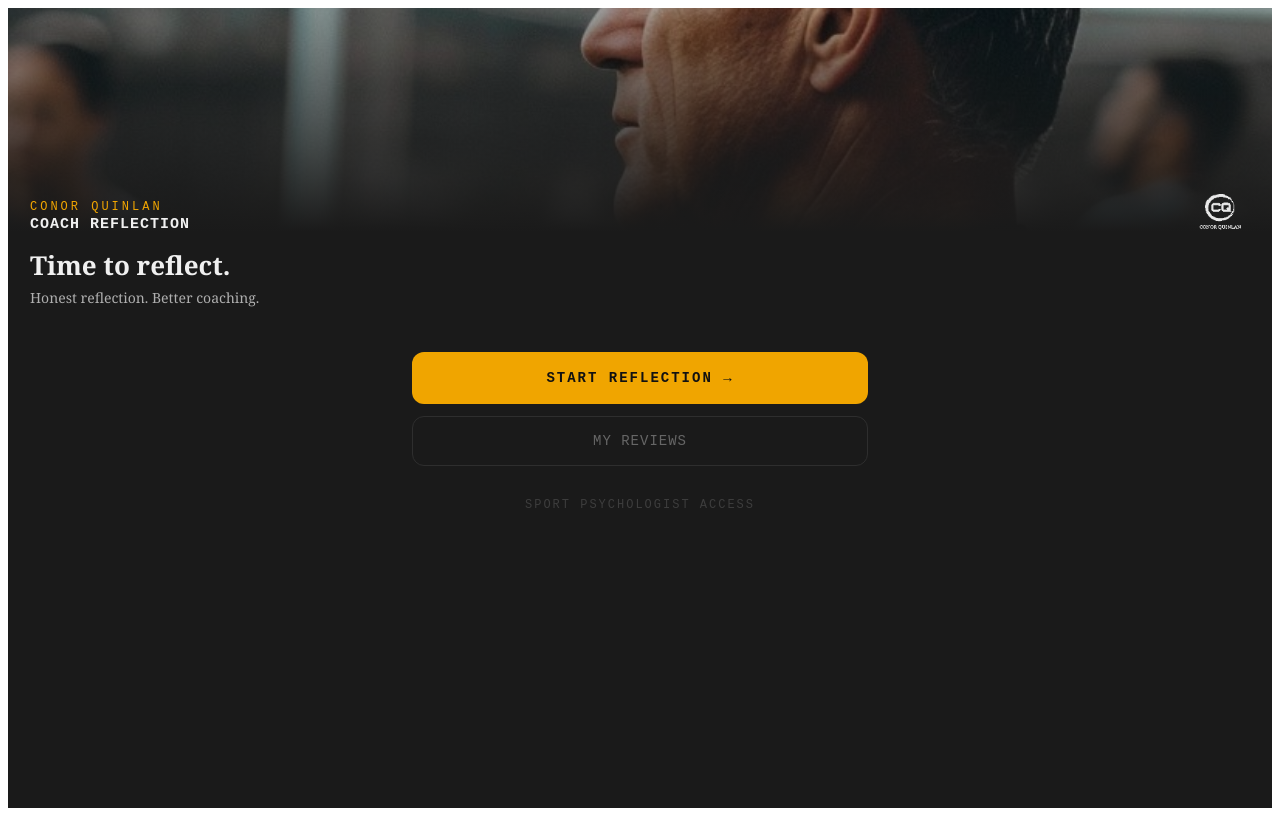
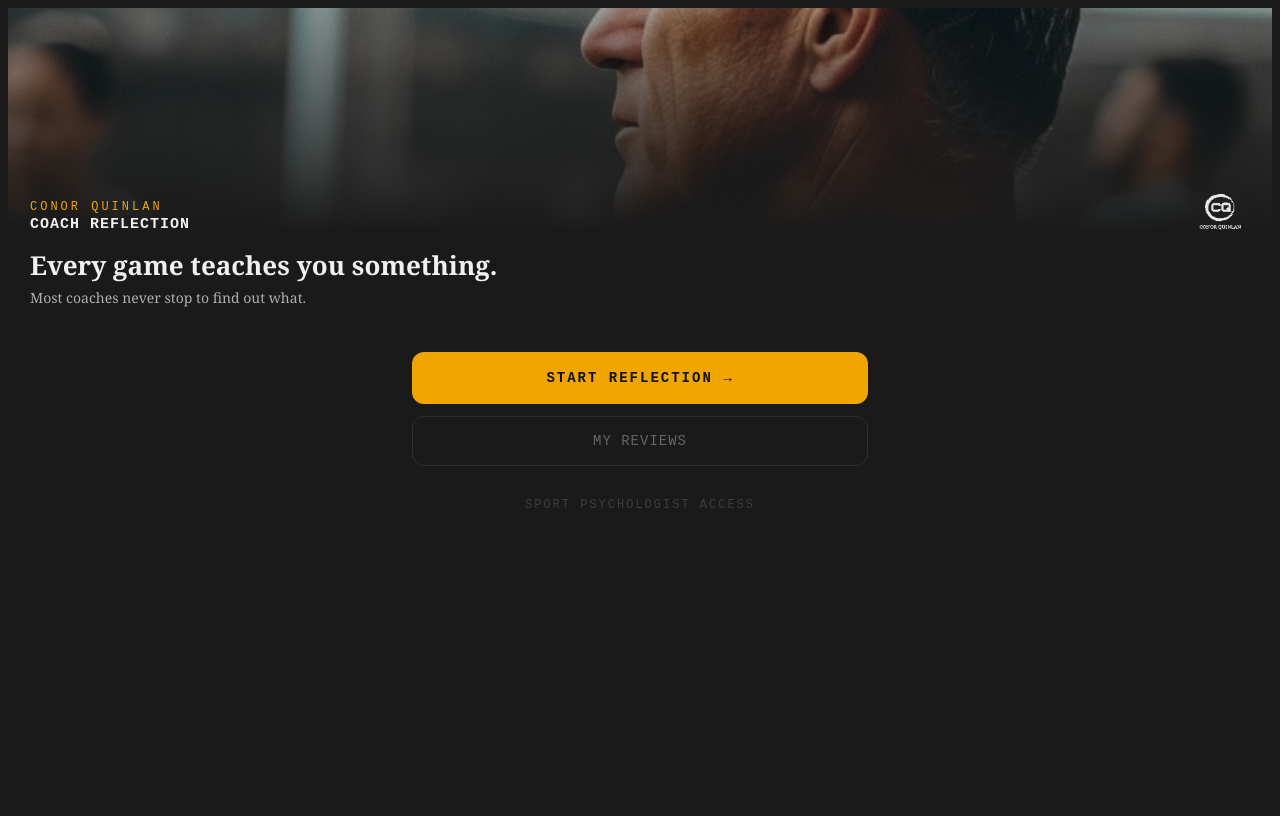
Before and after one commit to Quinlan85/coach-reflect-2026, a Next.js app: page / in a window 1280 px wide. Built offline with nearby package versions, Linux system fonts and the light colour scheme.

Commit message:
Update intro copy and tighten home screen layout
- Replace heading/subheading with new copy
- Remove minHeight:100vh and flex:1 from home screen so page ends after buttons
- Override body background to #1A1A1A to eliminate bottom seam/border

Co-Authored-By: Claude Sonnet 4.6 <noreply@anthropic.com>

```diff
--- a/app/page.jsx
+++ b/app/page.jsx
@@ -332,9 +332,9 @@ export default function App() {
   if (screen === "sp") return <div style={{ minHeight:"100vh", background:"#1A1A1A" }}><style>{`* { box-sizing: border-box; }`}</style><Header /><SPDashboard onBack={() => setScreen("home")} /></div>;
 
   if (screen === "home") return (
-    <div style={{ minHeight:"100vh", background:"#1A1A1A", display:"flex", flexDirection:"column" }}>
-      <style>{`* { box-sizing: border-box; -webkit-overflow-scrolling: touch; } body { overflow-y: auto !important; } button:active { opacity: 0.8; }`}</style>
-      <div style={{ position:"relative", width:"100%", height:320, overflow:"hidden", flexShrink:0 }}>
+    <div style={{ background:"#1A1A1A" }}>
+      <style>{`* { box-sizing: border-box; -webkit-overflow-scrolling: touch; } body { overflow-y: auto !important; background: #1A1A1A; } button:active { opacity: 0.8; }`}</style>
+      <div style={{ position:"relative", width:"100%", height:320, overflow:"hidden" }}>
         <img src="/hero.jpg" alt="" style={{ width:"100%", height:"100%", objectFit:"cover", objectPosition:"center 40%", display:"block" }} />
         <div style={{ position:"absolute", inset:0, background:"linear-gradient(to bottom, rgba(0,0,0,0.35) 0%, #1A1A1A 70%)" }} />
         <div style={{ position:"absolute", bottom:0, left:0, right:0, padding:"0 22px 20px", zIndex:2 }}>
@@ -345,11 +345,11 @@ export default function App() {
             </div>
             <img src={CQ_LOGO} alt="CQ" style={{ height:44, width:"auto", opacity:0.9 }} />
           </div>
-          <div style={{ color:"#F0F0F0", fontFamily:"Georgia, serif", fontWeight:"bold", fontSize:26, marginBottom:4 }}>Time to reflect.</div>
-          <div style={{ color:"rgba(255,255,255,0.65)", fontSize:14, fontFamily:"Georgia, serif", lineHeight:1.5 }}>Honest reflection. Better coaching.</div>
+          <div style={{ color:"#F0F0F0", fontFamily:"Georgia, serif", fontWeight:"bold", fontSize:26, marginBottom:4 }}>Every game teaches you something.</div>
+          <div style={{ color:"rgba(255,255,255,0.65)", fontSize:14, fontFamily:"Georgia, serif", lineHeight:1.5 }}>Most coaches never stop to find out what.</div>
         </div>
       </div>
-      <div style={{ flex:1, padding:"24px 22px 40px", maxWidth:500, margin:"0 auto", width:"100%" }}>
+      <div style={{ padding:"24px 22px 32px", maxWidth:500, margin:"0 auto", width:"100%" }}>
         <button onClick={startNew} style={{ width:"100%", padding:18, background:"#F0A500", border:"none", borderRadius:12, color:"#111111", fontFamily:"'Courier New', monospace", fontWeight:"bold", fontSize:14, cursor:"pointer", letterSpacing:2, marginBottom:12 }}>START REFLECTION →</button>
         <button onClick={() => setScreen("history")} style={{ width:"100%", padding:16, background:"transparent", border:"1.5px solid #2E2E2E", borderRadius:12, color: reviews.length > 0 ? "#CCCCCC" : "#666666", fontFamily:"'Courier New', monospace", fontSize:14, cursor:"pointer", letterSpacing:1, display:"flex", justifyContent:"center", alignItems:"center", gap:10, marginBottom:12 }}>
           <span>MY REVIEWS</span>
```
